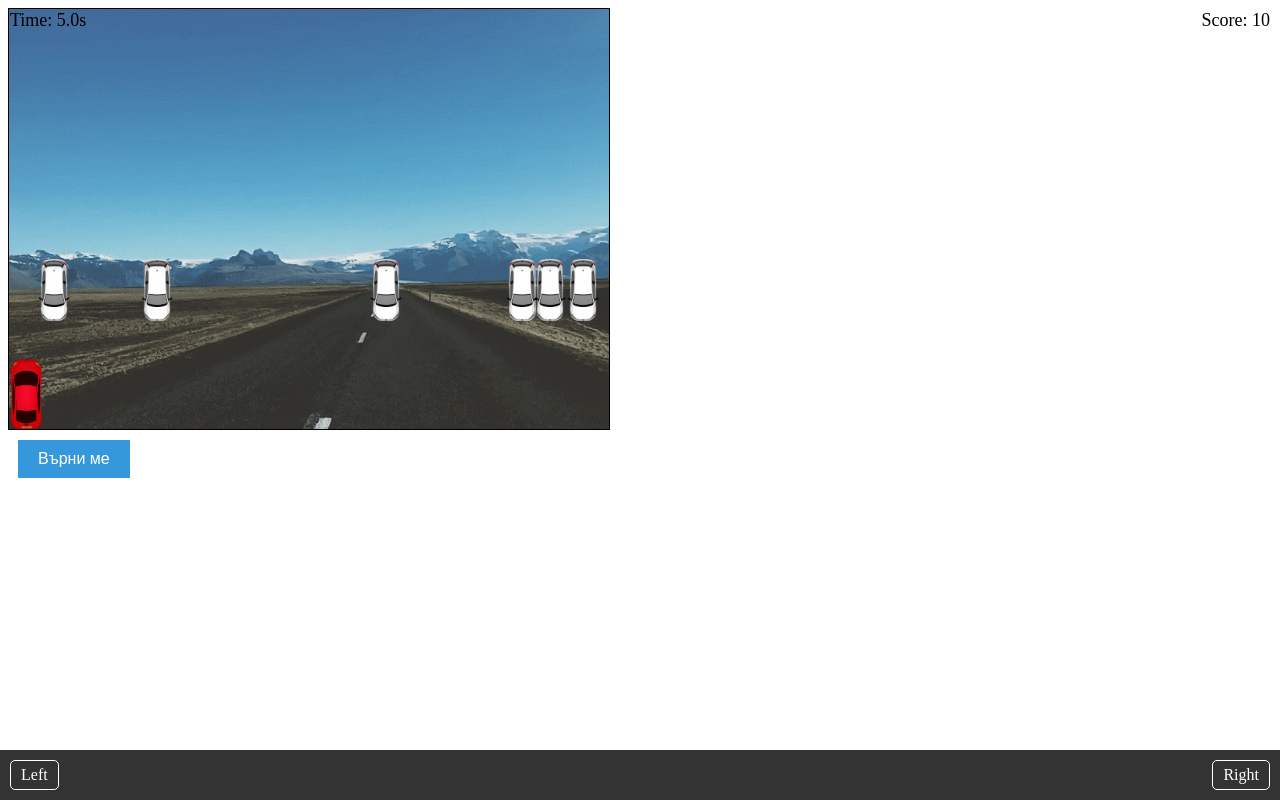
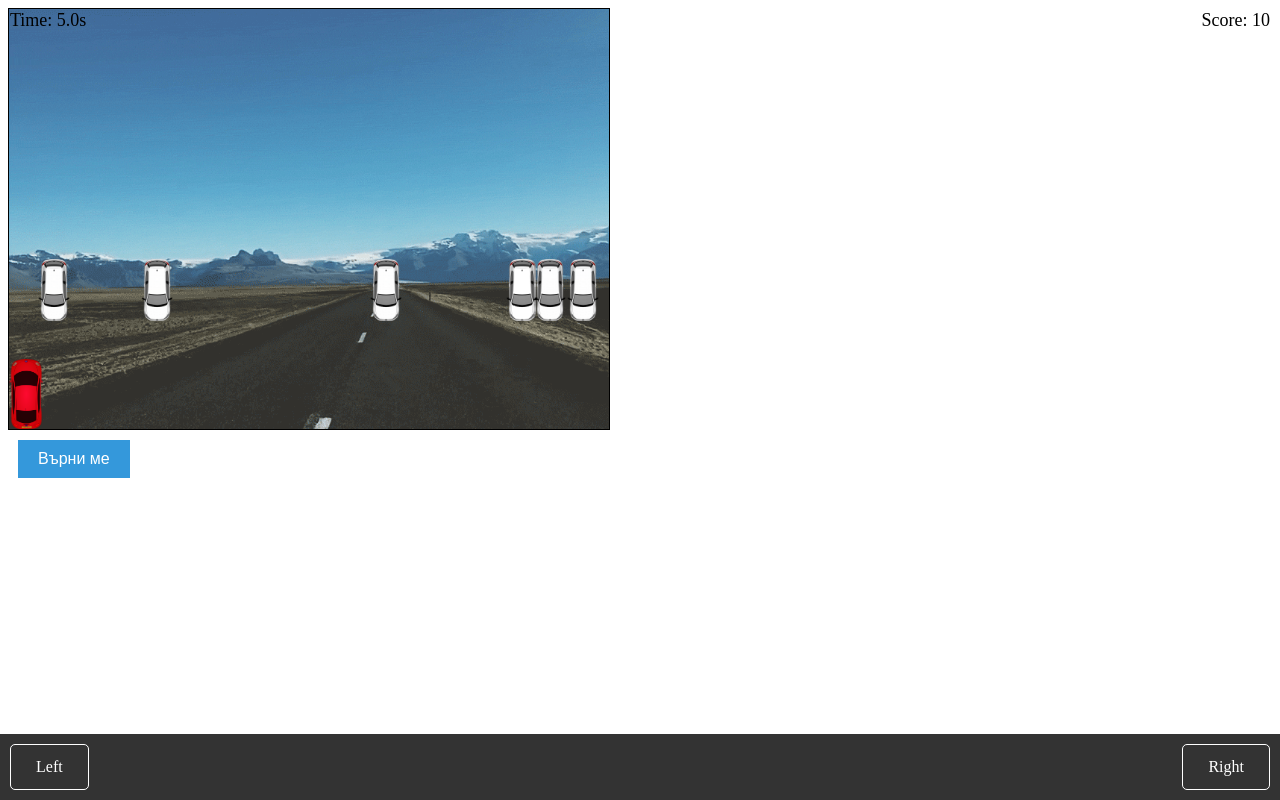
Before and after one commit to TodorovIT/CarGame, a plain HTML site: page hard.html in a window 1280 px wide. Drawn offline with Linux system fonts and the light colour scheme.

Commit message:
Add files via upload

```diff
--- a/hard.html
+++ b/hard.html
@@ -167,7 +167,7 @@
 
     .mouse-control-button {
       cursor: pointer;
-      padding: 5px 10px;
+      padding: 13px 25px;
       border: 1px solid white;
       border-radius: 5px;
       transition: background-color 0.3s;
```
Also changed, not shown: impossible.html (+1 -1 lines), index.html (+1 -1 lines), mediun.html (+1 -1 lines).
